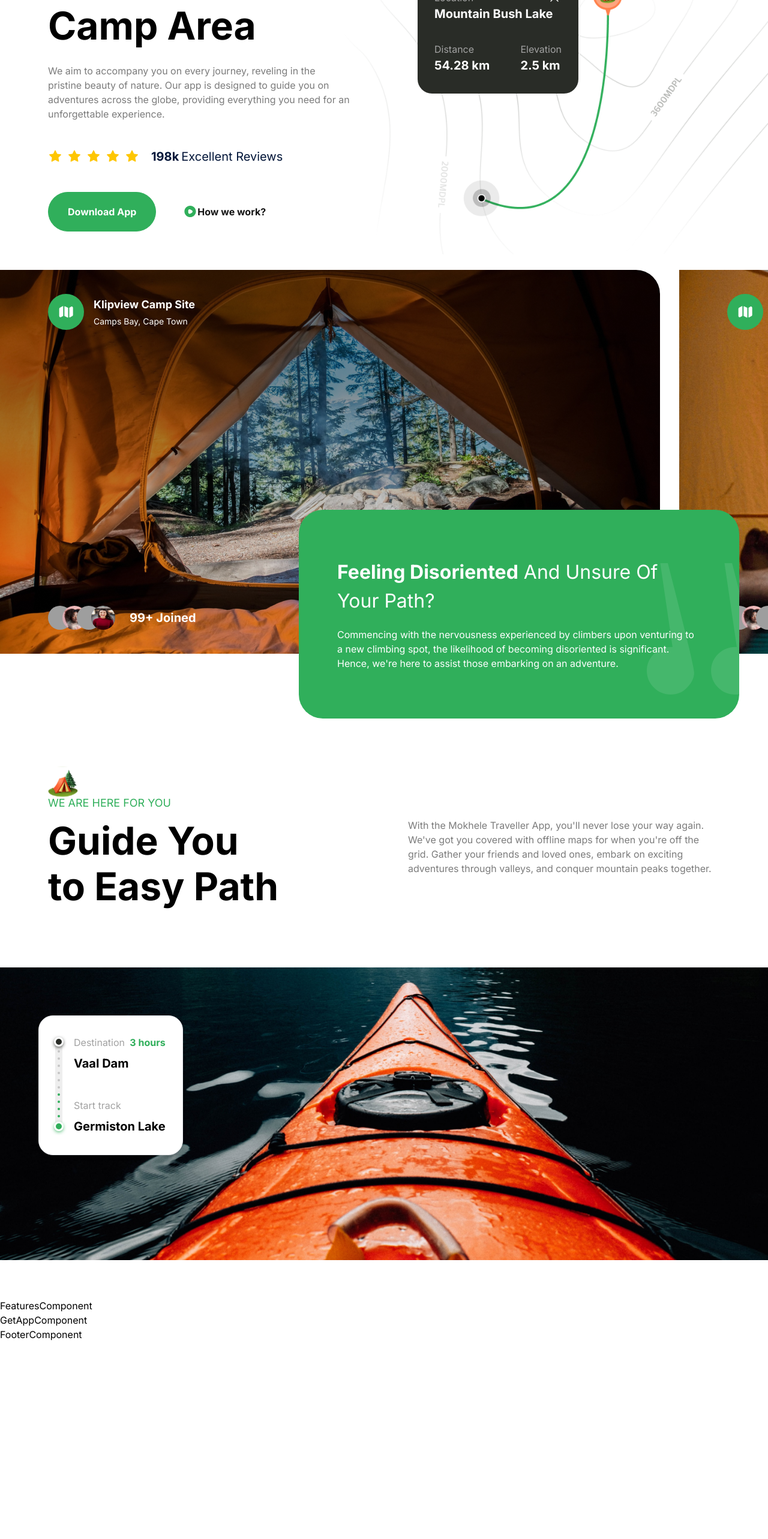
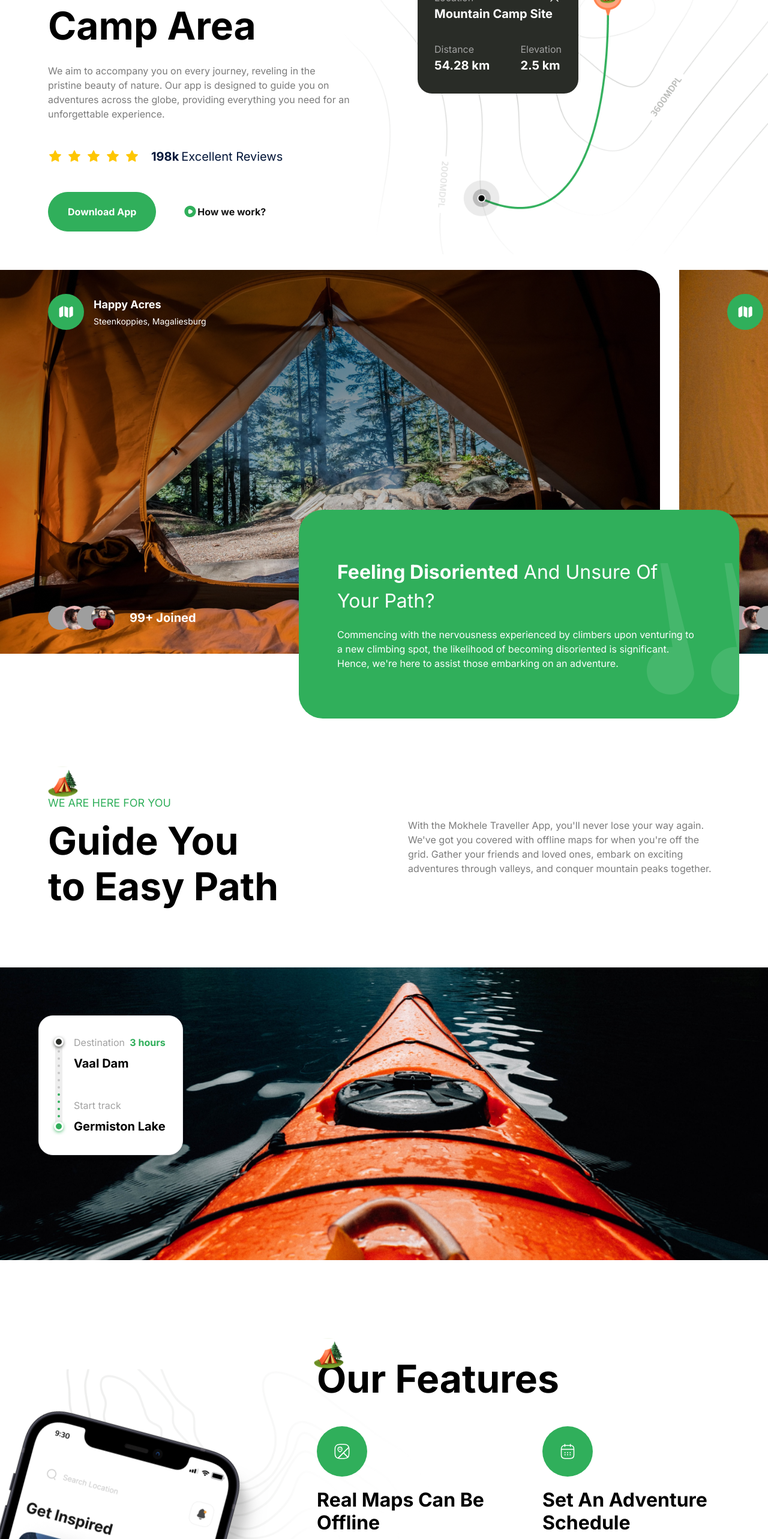
Before and after one commit to techiemokhele/traveller, a Next.js app: page / in a window 1280 px wide. Shown: the part 234-2800 px from the top of the page at 60% size. Before the commit the page ends 2471 px from the top, so only its background shows below. Built offline with nearby package versions, Linux system fonts and the light colour scheme; grey boxes are pictures that could not be loaded.

Commit message:
Implement feature section ui setup

```diff
--- a/components/section/CampComponent.tsx
+++ b/components/section/CampComponent.tsx
@@ -9,14 +9,14 @@
         <div className="hide-scrollbar flex h-[340px] w-full items-start justify-start gap-8 overflow-x-auto lg:h-[400px] xl:h-[640px]">
           <CampSiteComponent
             backgroundImage="bg-bg-img-1"
-            title="Klipview Camp Site"
-            subtitle="Camps Bay, Cape Town"
+            title="Happy Acres"
+            subtitle="Steenkoppies, Magaliesburg"
             peopleJoined="99+ Joined"
           />
           <CampSiteComponent
             backgroundImage="bg-bg-img-2"
-            title="Kimberly Camp Site"
-            subtitle="Kimberly Hole"
+            title="Morester Camp Site"
+            subtitle="Sterkfontein St, Krugersdorp"
             peopleJoined="50+ Joined"
           />
         </div>
--- /dev/null
+++ b/components/section/FeatureItemComponent.tsx
@@ -0,0 +1,27 @@
+import Image from "next/image";
+
+type FeatureItemProps = {
+  title: string;
+  icon: string;
+  description: string;
+};
+
+const FeatureItemComponent = ({
+  title,
+  icon,
+  description,
+}: FeatureItemProps) => {
+  return (
+    <li className="flex w-full flex-1 flex-col items-start">
+      <div className="rounded-full p-4 lg:p-7 bg-green-50">
+        <Image src={icon} alt="map" width={28} height={28} />
+      </div>
+      <h2 className="bold-20 lg:bold-32 mt-5 capitalize">{title}</h2>
+      <p className="regular-16 mt-5 bg-white/80 text-gray-30 lg:mt-[30px] lg:bg-none">
+        {description}
+      </p>
+    </li>
+  );
+};
+
+export default FeatureItemComponent;
--- a/components/section/FeaturesComponent.tsx
+++ b/components/section/FeaturesComponent.tsx
@@ -1,5 +1,47 @@
-const FeaturesComponent = () => {
-  return <div>FeaturesComponent</div>;
+import Image from "next/image";
+
+import { FEATURES } from "@/constants";
+import FeatureItemComponent from "./FeatureItemComponent";
+
+const Features = () => {
+  return (
+    <section className="flex-col flexCenter overflow-hidden bg-feature-bg bg-center bg-no-repeat lg:py-24 py-12">
+      <div className="max-container padding-container relative w-full flex justify-end">
+        <div className="flex flex-1 lg:min-h-[900px]">
+          <Image
+            src="/phone.png"
+            alt="phone"
+            width={440}
+            height={1000}
+            className="feature-phone"
+          />
+        </div>
+
+        <div className="z-20 flex w-full flex-col lg:w-[60%]">
+          <div className="relative">
+            <Image
+              src="/camp.svg"
+              alt="camp"
+              width={50}
+              height={50}
+              className="absolute left-[-5px] top-[-30px] w-10 lg:w-[50px]"
+            />
+            <h2 className="bold-40 lg:bold-64">Our Features</h2>
+          </div>
+          <ul className="mt-10 grid gap-10 md:grid-cols-2 lg:mg-20 lg:gap-20">
+            {FEATURES.map((feature) => (
+              <FeatureItemComponent
+                key={feature.title}
+                title={feature.title}
+                icon={feature.icon}
+                description={feature.description}
+              />
+            ))}
+          </ul>
+        </div>
+      </div>
+    </section>
+  );
 };
 
-export default FeaturesComponent;
+export default Features;
--- a/components/section/HeroComponent.tsx
+++ b/components/section/HeroComponent.tsx
@@ -1,10 +1,19 @@
+"use client";
+
+import { useState } from "react";
 import Image from "next/image";
 import ButtonComponent from "../common/ButtonComponent";
 
-const Hero = () => {
+const HeroComponent = () => {
+  const [showLocation, setShowLocation] = useState(true);
+
+  const handleLocation = () => {
+    setShowLocation(!showLocation);
+  };
+
   return (
     <section className="max-container padding-container flex flex-col gap-20 py-10 pb-32 md:gap-28 lg:py-16 xl:flex-row">
-      <div className="hero-map" />
+      <div className="hero-map cursor-pointer" onClick={handleLocation} />
 
       <div className="relative z-20 flex flex-1 flex-col xl:w-1/2">
         <Image
@@ -60,14 +69,27 @@
         </div>
       </div>
 
+      {/* Location card section */}
+      {!showLocation && (
+        <div className="relative flex flex-1 items-start lg:mt-16 mt-16" />
+      )}
+
+      {showLocation && (
         <div className="relative flex flex-1 items-start lg:mt-6">
           <div className="relative z-20 flex w-[268px] flex-col gap-8 rounded-3xl bg-green-90 px-7 py-8">
             <div className="flex flex-col">
               <div className="flexBetween">
                 <p className="regular-16 text-gray-20">Location</p>
-              <Image src="/close.svg" alt="close" width={24} height={24} />
+                <Image
+                  src="/close.svg"
+                  alt="close"
+                  width={24}
+                  height={24}
+                  onClick={handleLocation}
+                  className="cursor-pointer"
+                />
               </div>
-            <p className="bold-20 text-white">Mountain Bush Lake</p>
+              <p className="bold-20 text-white">Mountain Camp Site</p>
             </div>
 
             <div className="flexBetween">
@@ -82,8 +104,9 @@
             </div>
           </div>
         </div>
+      )}
     </section>
   );
 };
 
-export default Hero;
+export default HeroComponent;
--- a/constants/index.ts
+++ b/constants/index.ts
@@ -1,7 +1,7 @@
 // NAVIGATION
 export const NAV_LINKS = [
     { href: '/', key: 'home', label: 'Home' },
-    { href: '/', key: 'how_hilink_work', label: 'How Hilink Work?' },
+    { href: '/', key: 'how_traveller_works', label: 'How Traveller Works?' },
     { href: '/', key: 'services', label: 'Services' },
     { href: '/', key: 'pricing ', label: 'Pricing ' },
     { href: '/', key: 'contact_us', label: 'Contact Us' },
@@ -29,7 +29,7 @@
       icon: '/calendar.svg',
       variant: 'green',
       description:
-        "Schedule an adventure with friends. On holidays, there are many interesting offers from Hilink. That way, there's no more discussion",
+        "Schedule an adventure with friends. On holidays, there are many interesting offers from Mokhele Traveller. That way, there's no more discussion",
     },
     {
       title: 'Technology using augment reality',
```
Lines whose indentation alone changed are shown as unchanged.
